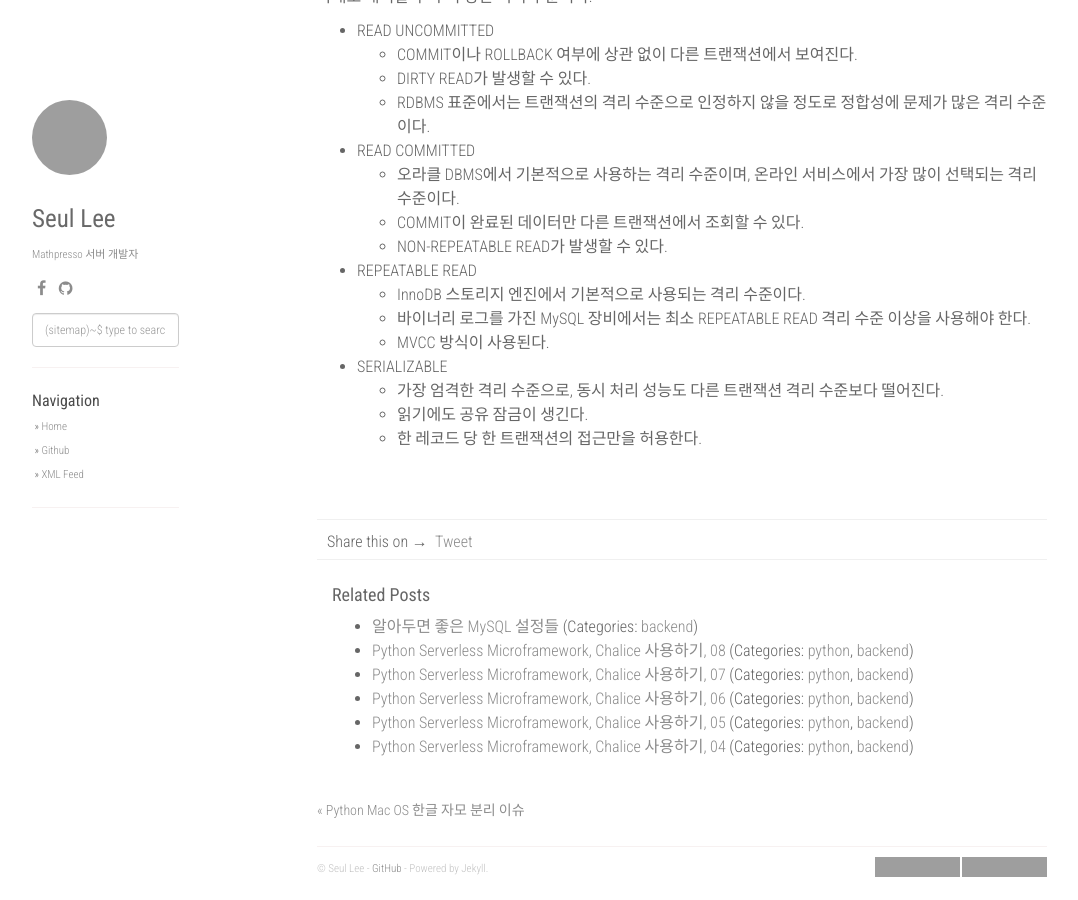
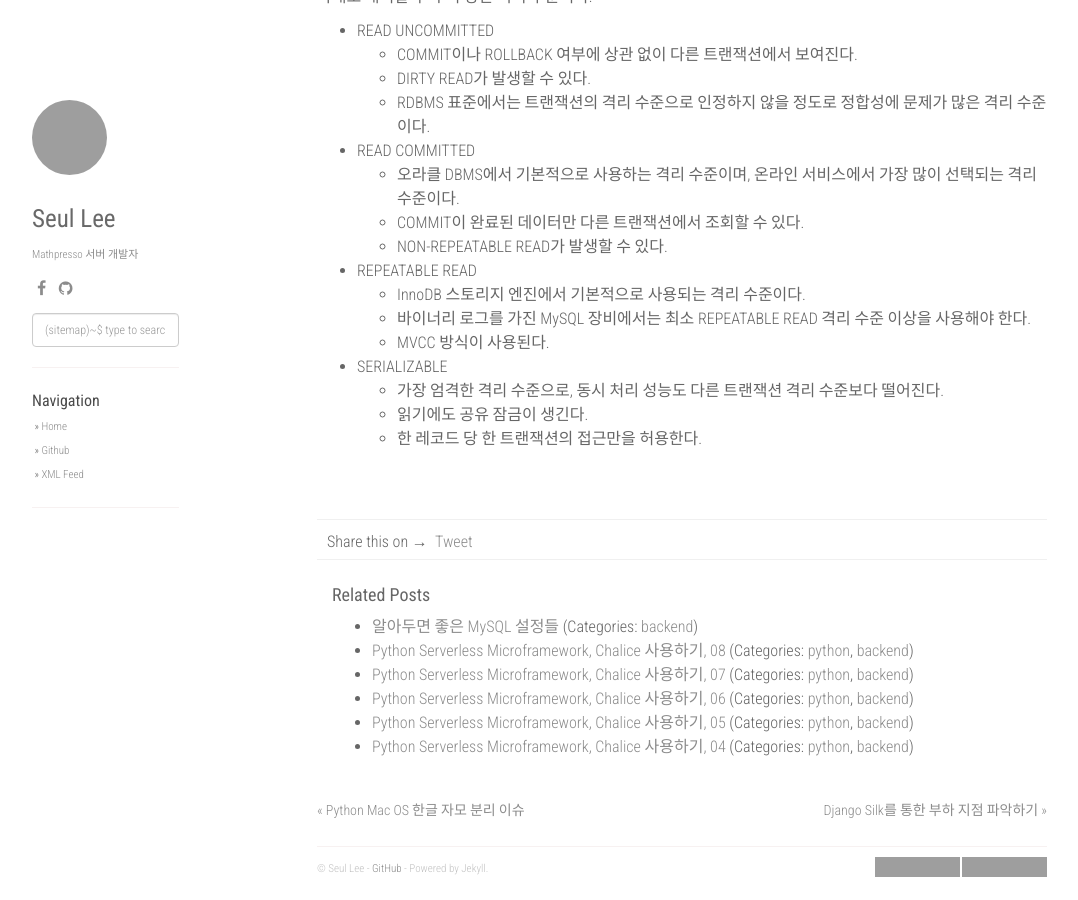
Before and after one commit to lee-seul/lee-seul.github.com, a Jekyll site: the page built from _posts/2019-04-26-mysql-transaction-isolation-level.markdown, in a window 1280 px wide and 900 px high, scrolled down 862 px, cut to the strip 0-900 px from the top of the window. Shown: the whole strip, without its empty margins (53-1131 px from the left). Built offline with Jekyll 4.4.1, drawn with Linux system fonts in a browser that asks for light colours; nearby versions of some CDN libraries; comment, search, counter and statistics services are not loaded; some of the changed lines change nothing that is shown; grey boxes are pictures that could not be loaded.

Commit message:
django silk 포스팅

````diff
--- a/_posts/2019-04-26-mysql-transaction-isolation-level.markdown
+++ b/_posts/2019-04-26-mysql-transaction-isolation-level.markdown
@@ -1,7 +1,7 @@
 ---
 layout: post
 title: "MySQL Transaction isolation level"
-date: 2019-04-26 11:21:25 +0900
+date: 2019-04-26 10:25:25 +0900
 categories: [backend]
 encoding: UTF-8
 ---
--- /dev/null
+++ b/_posts/2019-05-01-django-silk.markdown
@@ -0,0 +1,149 @@
+---
+layout: post
+title: "Django Silk를 통한 부하 지점 파악하기 "
+date: 2019-05-01 11:51:41 +0900
+categories: [django]
+encoding: UTF-8
+---
+
+<br>
+<br>
+
+### Django Silk
+
+<br>
+
+Django Silk는 라이브되고 있는 서버의 부하 지점을 알아낼 수 있는 프로파일링 툴이다.
+
+모든 요청에 대해 요청이 총 걸린 시간과 쿼리에 걸린 시간, 총 쿼리 갯수 등을 프로파일링 해주고,
+
+최적화 할 수 있는 정보를 제공해준다. 적용도 매우 쉽지만,
+
+기본적인 동작 방법이 모든 request와 response를 DB에 저장하는 방식이기 때문에
+
+DB 서버에 부하를 줄 수 있고, 보안 이슈가 생길 수 있다는 문제점이 있지만,
+며
+적용이 매우 간단하고 추가 비용이 생기지 않으며, 잘 쓰기만 한다면 해결 가능한 문제들이 때문에
+
+나쁘지 않은 선택지라고 생각된다.
+
+
+
+<br>
+
+
+#### Django Silk 적용하기
+
+<br>
+
+적용은 앞서도 말했지만 매우 간단하다.
+
+django가 설치된 가상환경에 설치해주고 settings.py에 몇 줄 정도의 코드만 추가해주면 된다.
+
+설치
+```shell
+pip install django-silk
+```
+
+<br>
+
+silk는 middleware를 통해 동작하기때문에 SilkyMiddleware를 settings.py의 MIDDLEWARE에 추가해줘야 한다.
+
+<br>
+
+```python
+MIDDLEWARE = [
+    # default middleware
+    'django.contrib.sessions.middleware.SessionMiddleware',
+    'django.middleware.locale.LocaleMiddleware',
+    'django.middleware.common.CommonMiddleware',
+    'django.middleware.csrf.CsrfViewMiddleware',
+    'django.contrib.auth.middleware.AuthenticationMiddleware',
+    'django.contrib.auth.middleware.SessionAuthenticationMiddleware',
+    'django.contrib.messages.middleware.MessageMiddleware',
+    'django.middleware.clickjacking.XFrameOptionsMiddleware',
+    'django.middleware.security.SecurityMiddleware',
+
+    # silk middleware
+    'silk.middleware.SilkyMiddleware',
+
+    # GZipMiddleware
+    'django.middleware.gzip.GZipMiddleware',
+
+    # custom middleware
+    ...
+]
+```
+
+middleware에 추가해줄 때는 django.middleware.gzip.GZipMiddleware 미들웨어를 제외한 django default middleware 아래에 추가해준다. (모든 custom middleware 위에 위치)
+
+django.middleware.gzip.GZipMiddleware를 사용하고 있다면 GZipMiddleware보다는 이전으로 추가해준다.
+
+<br>
+
+그런 다음 urls.py에 silk에 대한 url을 추가해준다.
+
+```python
+
+# Django 2.0 이상
+urlpatterns += [path('silk/', include('silk.urls'))]
+
+
+# Django 1.11 이하
+urlpatterns += [url(r'^silk/', include('silk.urls', namespace='silk'))]
+
+```
+
+그런 다음에 silk에서 사용할 테이블을 migrate를 통해 만들어주고, 디자인을 적용하기 위해 collectstatic을 실행시켜 준다.
+
+```shell
+python manage.py migrate
+python manage.py collectstatic
+```
+
+<br>
+
+기본적인 세팅은 여기까지지만, 실제 live 서버의 경우 이대로 실행하면 몇 가지 문제점이 생기므로 추가적인 세팅이 필요하다.
+
+
+<br>
+
+
+**일부 트래픽에 대해서만 프로파일링 하기**
+
+모든 request, response를 모두 프로파일링하게 되면, request와 response 숫자만큼
+
+create가 이루어지기 때문에 DB 서버에 부하를 줄 수 있다. 그러므로 일부 트래픽에 대해서만
+
+적용하는 것을 추천한다.
+
+설정하는 방법은 매우 간단하다. settings.py에 한줄의 코드만 추가해주면 된다.
+
+```python
+SILKY_INTERCEPT_PERCENT = 5
+```
+
+이렇게 설정해주면 5%에 해당하는 트래픽만을 silk에서 프로파일링 해준다.
+
+또한 SILKY_MAX_REQUEST_BODY_SIZE, SILKY_MAX_RESPONSE_BODY_SIZE 등을 통해 처리할 request와 response의 body 사이즈를 정해줄 수 있다. (-1을 설정할 경우 제한 없음으로 설정된다)
+
+SILKY_MAX_RECORDED_REQUESTS를 통해 기록할 최대 request 숫자를 지정해 줄 수도 있다.
+
+마지막으로 설정해줘야 하는 것은 접근 권한에 대한 문제인데, 지금처럼 아무런 설정을 안한 경우
+
+url만 알면 모든 사람이 접근할 수 있기 때문에 보안에는 심각한 문제가 생길 수 있다.
+
+그래서 is_staff가 True인 유저만 적용하려면 SILKY_AUTHENTICATION, SILKY_AUTHORISATION 두 값을 True로 설정해줘야 한다.
+
+```python
+SILKY_AUTHENTICATION = True
+SILKY_AUTHORISATION = True
+```
+
+추가적인 설정에 관한 내용은 Django Silk Repo에 가면 볼 수 있다.
+[Django-Silk Repository Link](https://github.com/jazzband/django-silk)
+
+
+
+<br>
+<br>
````
